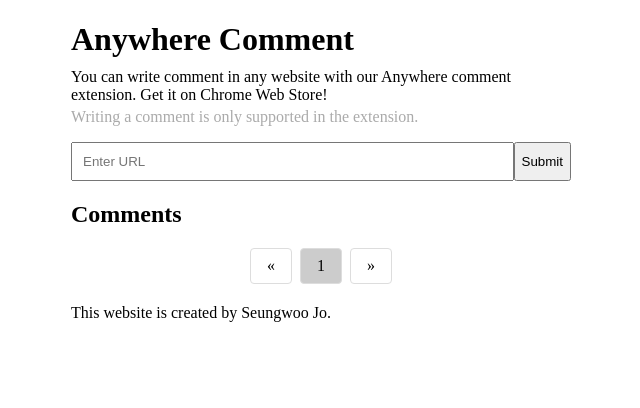
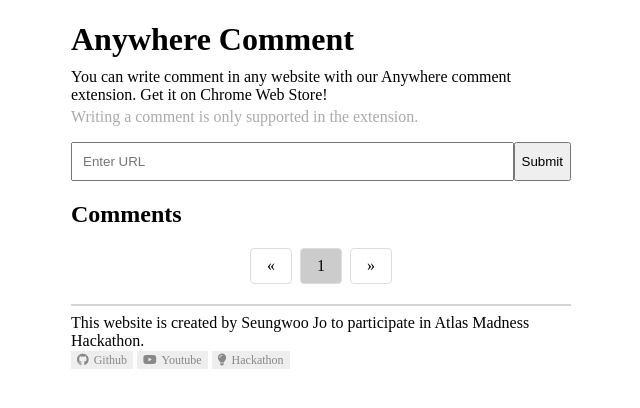
Before and after one commit to SPICYJO/anywhere-extension, a website built with Parcel: page anywhere-web/src/index.html in a window 1280 px wide. Shown: the whole page, without its empty margins (319-959 px from the left). Built offline with nearby package versions, Linux system fonts and the light colour scheme; files whose address does not match are found by name.

Commit message:
[web] update footer

```diff
--- a/anywhere-web/src/index.html
+++ b/anywhere-web/src/index.html
@@ -89,7 +89,13 @@
 
     <!-- Footer section content-->
     <footer class="footer-section">
-      <div class="copyright">This website is created by Seungwoo Jo.</div>
+      <hr style="border: 1px solid lightgray;"/>
+      <div>This website is created by Seungwoo Jo to participate in Atlas Madness Hackathon.</div>
+      <div>
+        <a target="_blank" href="https://github.com/SPICYJO/anywhere-extension" class="grayed-box" style="text-decoration: none;"><i class="fa-brands fa-github" style="margin-right: 5px;"></i>Github</a>
+        <a target="_blank" href="" class="grayed-box" style="text-decoration: none;"><i class="fa-brands fa-youtube" style="margin-right: 5px;"></i>Youtube</a>
+        <a target="_blank" href="https://atlasmadness.devpost.com/" class="grayed-box" style="text-decoration: none;"><i class="fa-solid fa-lightbulb" style="margin-right: 5px;"></i>Hackathon</a>
+      </div>
     </footer>
 
     <script type="module" src="index.js"></script>
```
